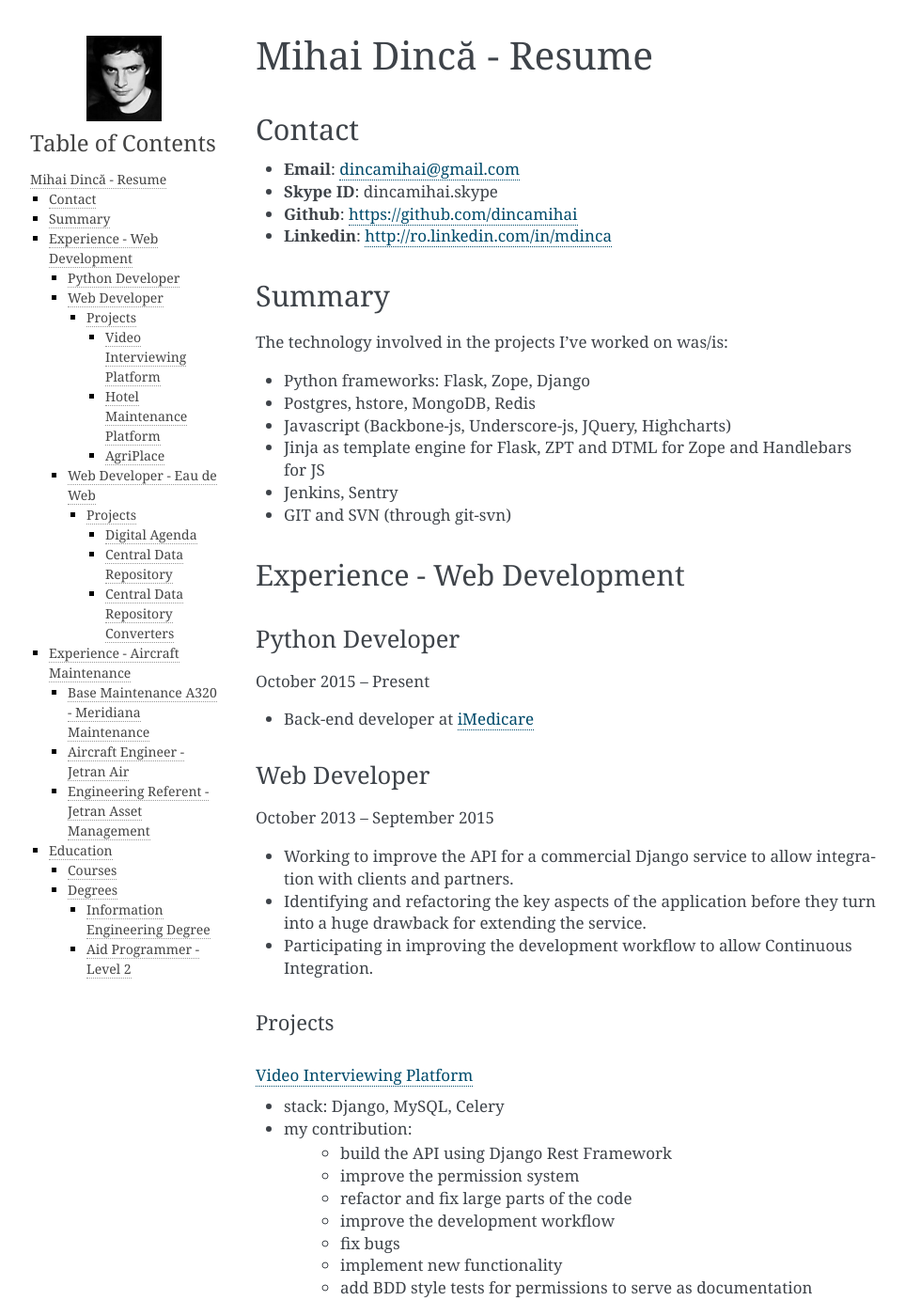
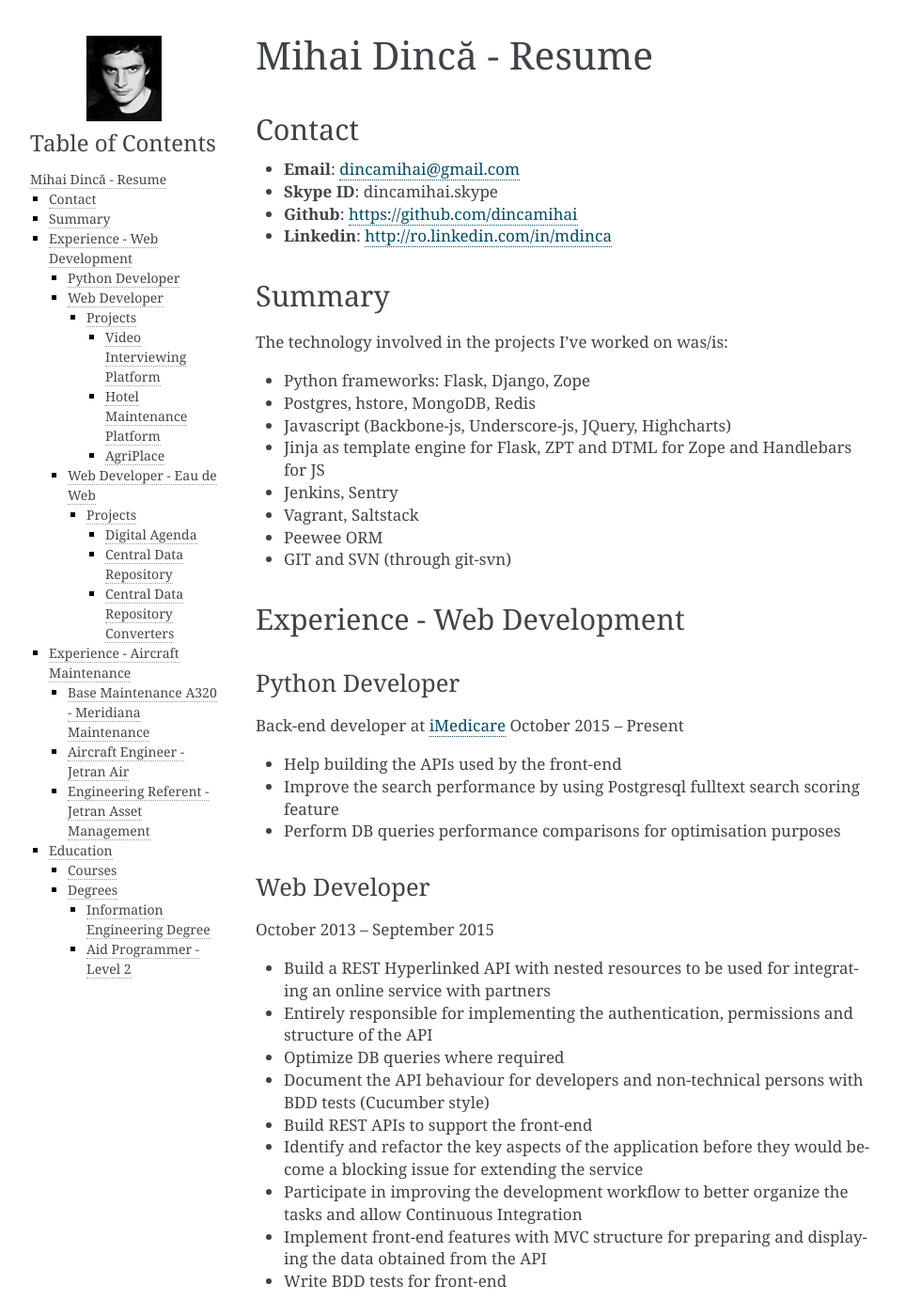
Before and after one commit to dincamihai/dincamihai.github.io, a Sphinx documentation site: the page built from source/index.rst, in a window 1280 px wide and 1400 px high. Shown: the whole window at 94% size, without its empty margins (148-1111 px from the left). Built offline with Sphinx 7.4.7, drawn with Linux system fonts in a browser that asks for light colours; some of the changed text lies outside the part shown.

Commit message:
Update resume sources

```diff
--- a/source/index.rst
+++ b/source/index.rst
@@ -1,5 +1,5 @@
 Mihai Dincă - Resume
-==================================
+====================
 
 
 Contact
@@ -16,11 +16,13 @@ Summary
 
 The technology involved in the projects I've worked on was/is:
 
-* Python frameworks: Flask, Zope, Django
+* Python frameworks: Flask, Django, Zope
 * Postgres, hstore, MongoDB, Redis
 * Javascript (Backbone-js, Underscore-js, JQuery, Highcharts)
 * Jinja as template engine for Flask, ZPT and DTML for Zope and Handlebars for JS
 * Jenkins, Sentry
+* Vagrant, Saltstack
+* Peewee ORM
 * GIT and SVN (through git-svn)
 
 
@@ -29,17 +31,25 @@ Experience - Web Development
 
 Python Developer
 ^^^^^^^^^^^^^^^^
-October 2015 – Present
+Back-end developer at  `iMedicare <https://imedicare.com/>`_ October 2015 – Present
 
-* Back-end developer at `iMedicare <https://imedicare.com/>`_
+* Help building the APIs used by the front-end
+* Improve the search performance by using Postgresql fulltext search scoring feature
+* Perform DB queries performance comparisons for optimisation purposes
 
 Web Developer
 ^^^^^^^^^^^^^
 October 2013 – September 2015
 
-* Working to improve the API for a commercial Django service to allow integration with clients and partners.
-* Identifying and refactoring the key aspects of the application before they turn into a huge drawback for extending the service.
-* Participating in improving the development workflow to allow Continuous Integration.
+* Build a REST Hyperlinked API with nested resources to be used for integrating an online service with partners
+* Entirely responsible for implementing the authentication, permissions and structure of the API
+* Optimize DB queries where required
+* Document the API behaviour for developers and non-technical persons with BDD tests (Cucumber style)
+* Build REST APIs to support the front-end
+* Identify and refactor the key aspects of the application before they would become a blocking issue for extending the service
+* Participate in improving the development workflow to better organize the tasks and allow Continuous Integration
+* Implement front-end features with MVC structure for preparing and displaying the data obtained from the API
+* Write BDD tests for front-end
 
 Projects
 """"""""
@@ -54,7 +64,7 @@ Projects
    - improve the development workflow
    - fix bugs
    - implement new functionality
-   - add BDD style tests for permissions to serve as documentation
+   - add BDD style tests for permissions to serve as documentation and better organisation of the tests
 
 
 `Hotel Maintenance Platform <http://roomchecking.com>`_
```
